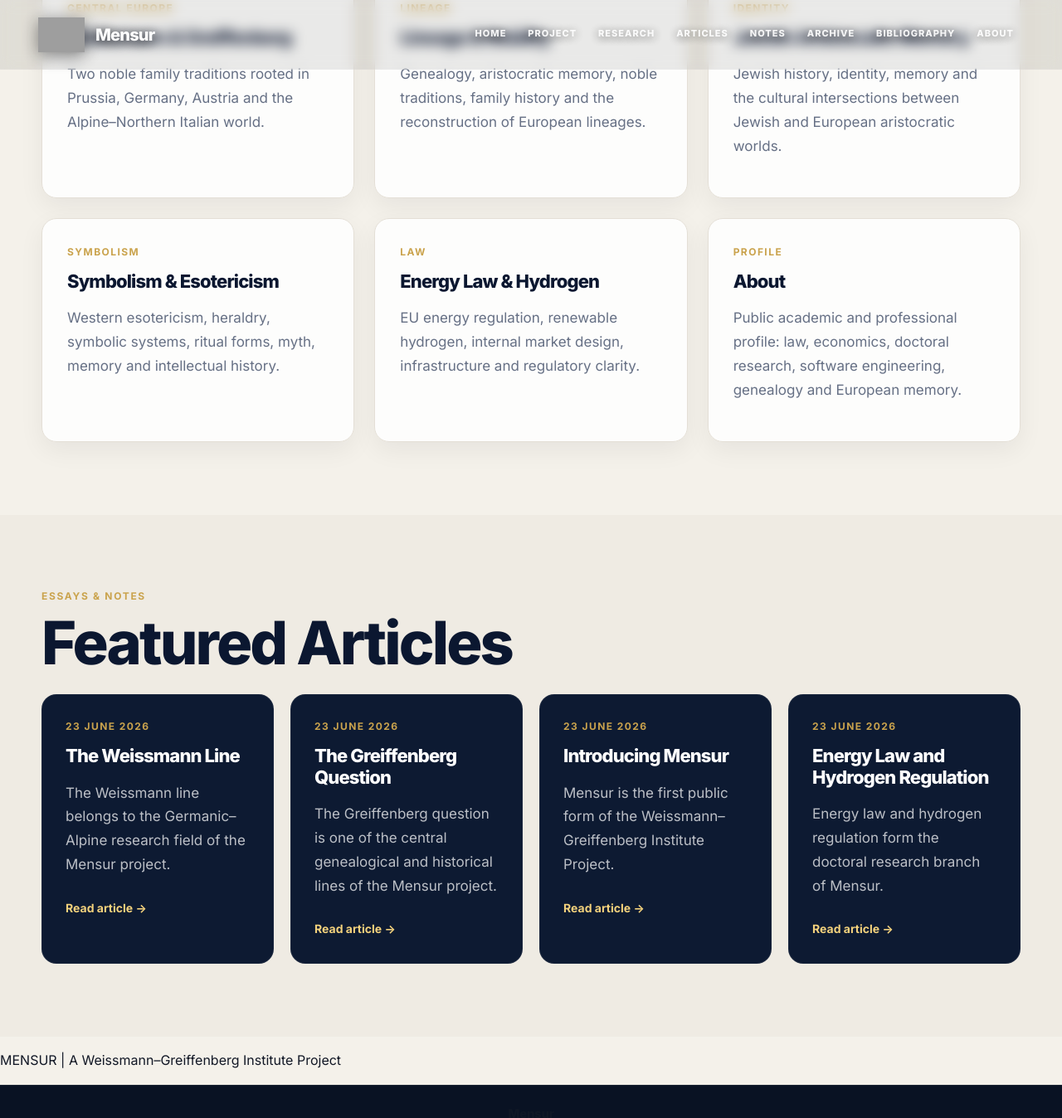
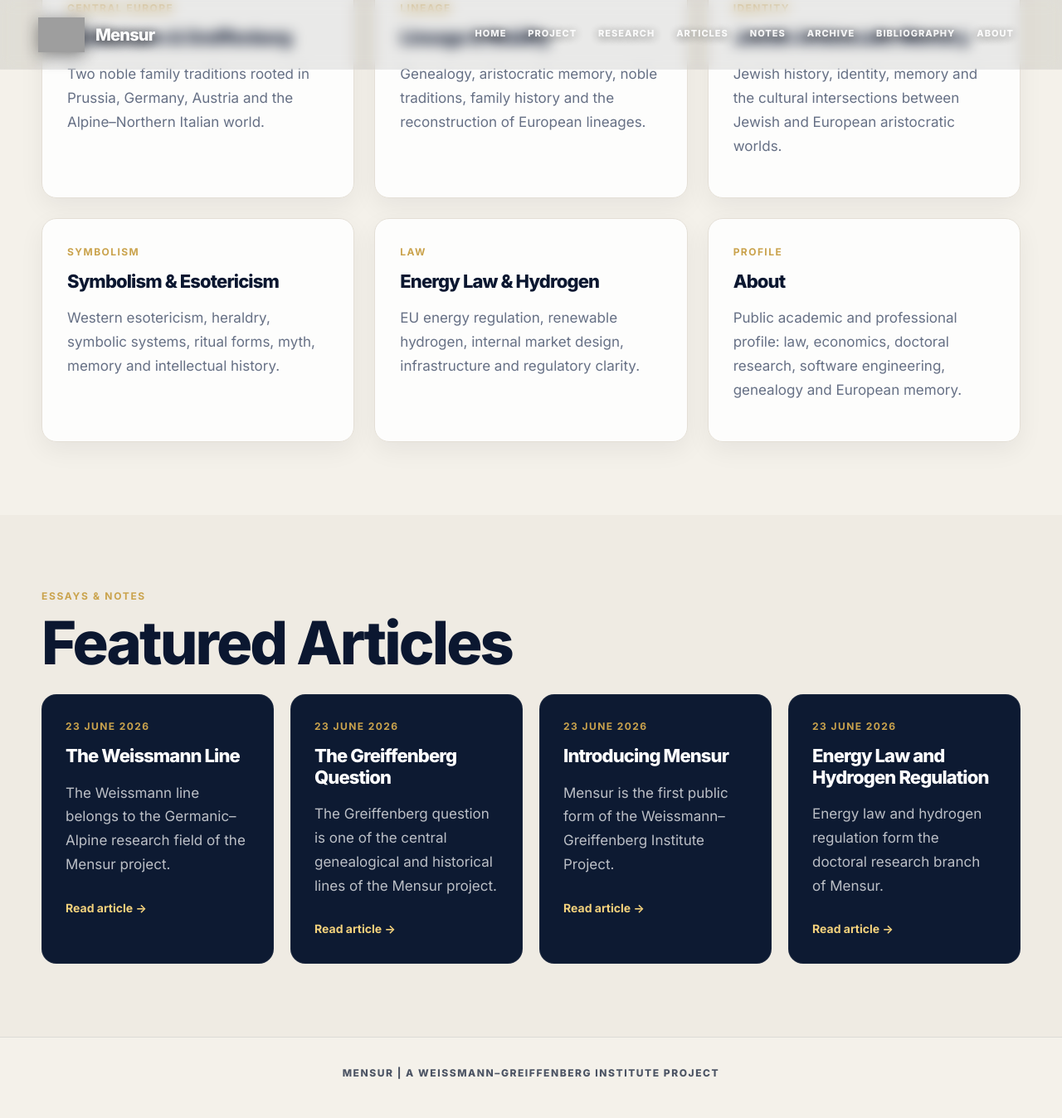
Before and after one commit to Codice99/mensur.org, a Jekyll site: the page built from index.md, in a window 1280 px wide and 1400 px high, scrolled down 1225 px. Shown: the top 1348 px of the window at 83% size. Built offline with Jekyll 4.4.1, drawn with Linux system fonts in a browser that asks for light colours; some of the changed text lies outside the part shown; grey boxes are pictures that could not be loaded.

Commit message:
Fix final footer layout

```diff
--- a/_layouts/default.html
+++ b/_layouts/default.html
@@ -12,7 +12,7 @@
   <link rel="shortcut icon" href="/favicon.ico?v=fixed-shield-1">
   <link rel="apple-touch-icon" href="/assets/images/apple-touch-icon.png?v=fixed-shield-1">
 
-  <link rel="stylesheet" href="/assets/css/home-clean-v2.css?v=mobile-inner-menu-fix-v1">
+  <link rel="stylesheet" href="/assets/css/home-clean-v2.css?v=footer-minimal-final-v1">
 </head>
 <body class="{% if page.url == '/' %}home-page{% else %}inner-page{% endif %}">
   <header class="topbar">
@@ -118,16 +118,16 @@
     {{ content }}
   </main>
 
-  <footer class="footer">
-    <p>MENSUR | A Weissmann–Greiffenberg Institute Project</p>
-  </footer>
+
   <script src="/assets/js/menu.js?v=mega-menu-v1"></script>
+
+  <script defer src="/assets/js/main.js?v=desktop-mobile-nav-final"></script>
+
 <footer class="site-footer">
-  <div class="footer-inner">
-    <span class="footer-brand">Mensur</span>
-    <span class="footer-project">Weissmann–Greiffenberg Institute Project</span>
+  <div class="site-footer-inner">
+    MENSUR | A WEISSMANN–GREIFFENBERG INSTITUTE PROJECT
   </div>
 </footer>
-  <script defer src="/assets/js/main.js?v=desktop-mobile-nav-final"></script>
+
 </body>
 </html>
--- a/assets/css/home-clean-v2.css
+++ b/assets/css/home-clean-v2.css
@@ -838,3 +838,36 @@ h6,
     padding-top: 130px !important;
   }
 }
+
+/* === FINAL MINIMAL FOOTER === */
+
+.site-footer {
+  width: 100% !important;
+  margin: 0 !important;
+  padding: 34px 24px !important;
+
+  background: #f4f1ea !important;
+  border-top: 1px solid rgba(11, 23, 48, 0.10) !important;
+  box-shadow: none !important;
+
+  text-align: center !important;
+}
+
+.site-footer-inner {
+  max-width: 1180px !important;
+  margin: 0 auto !important;
+
+  color: rgba(11, 23, 48, 0.72) !important;
+  font-size: 12px !important;
+  font-weight: 800 !important;
+  letter-spacing: 0.13em !important;
+  text-transform: uppercase !important;
+  line-height: 1.5 !important;
+}
+
+/* Elimina cualquier barra negra vieja del footer */
+footer,
+.site-footer,
+.site-footer * {
+  box-sizing: border-box !important;
+}
--- a/assets/css/style.css
+++ b/assets/css/style.css
@@ -2562,3 +2562,12 @@ body.menu-open {
     display: inline-flex !important;
   }
 }
+
+/* HARD OVERRIDE: no black footer bar */
+.site-footer {
+  background: #f4f1ea !important;
+  color: rgba(11, 23, 48, 0.72) !important;
+  border-top: 1px solid rgba(11, 23, 48, 0.10) !important;
+  text-align: center !important;
+  box-shadow: none !important;
+}
```
